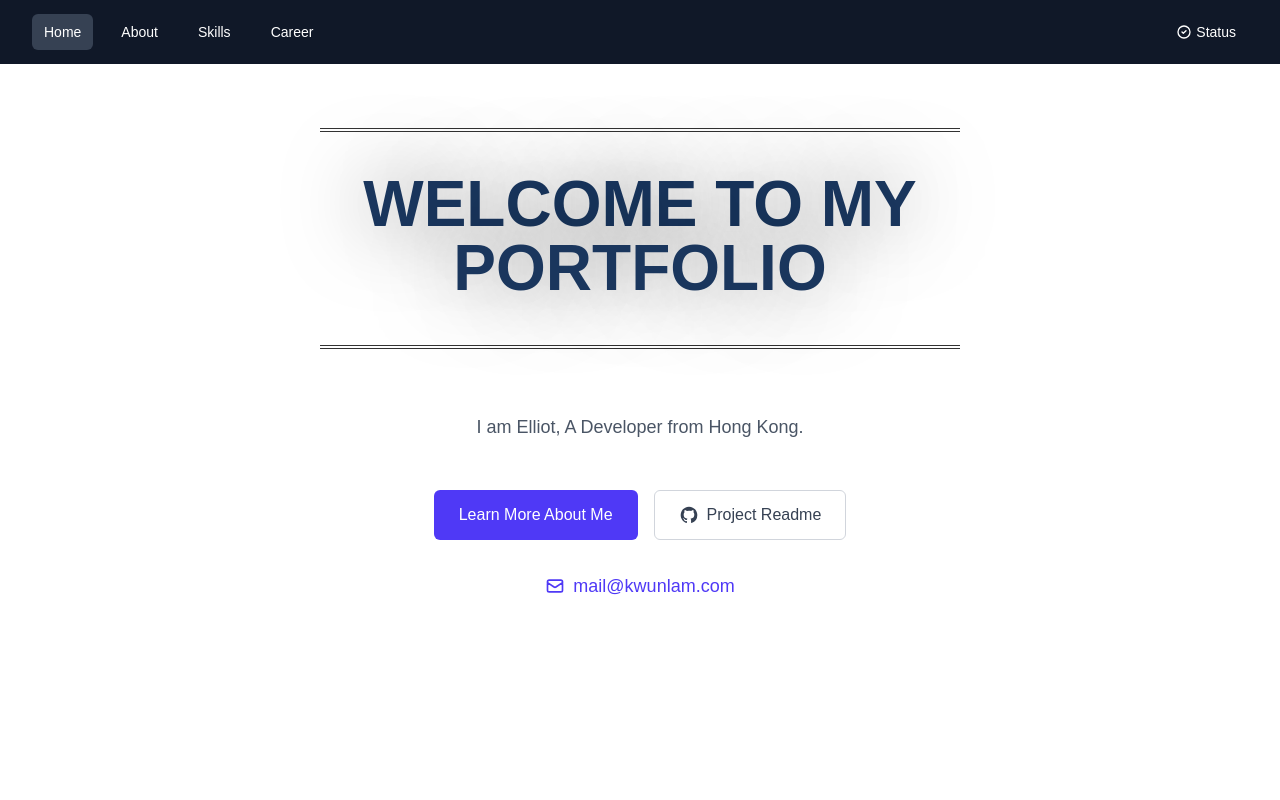
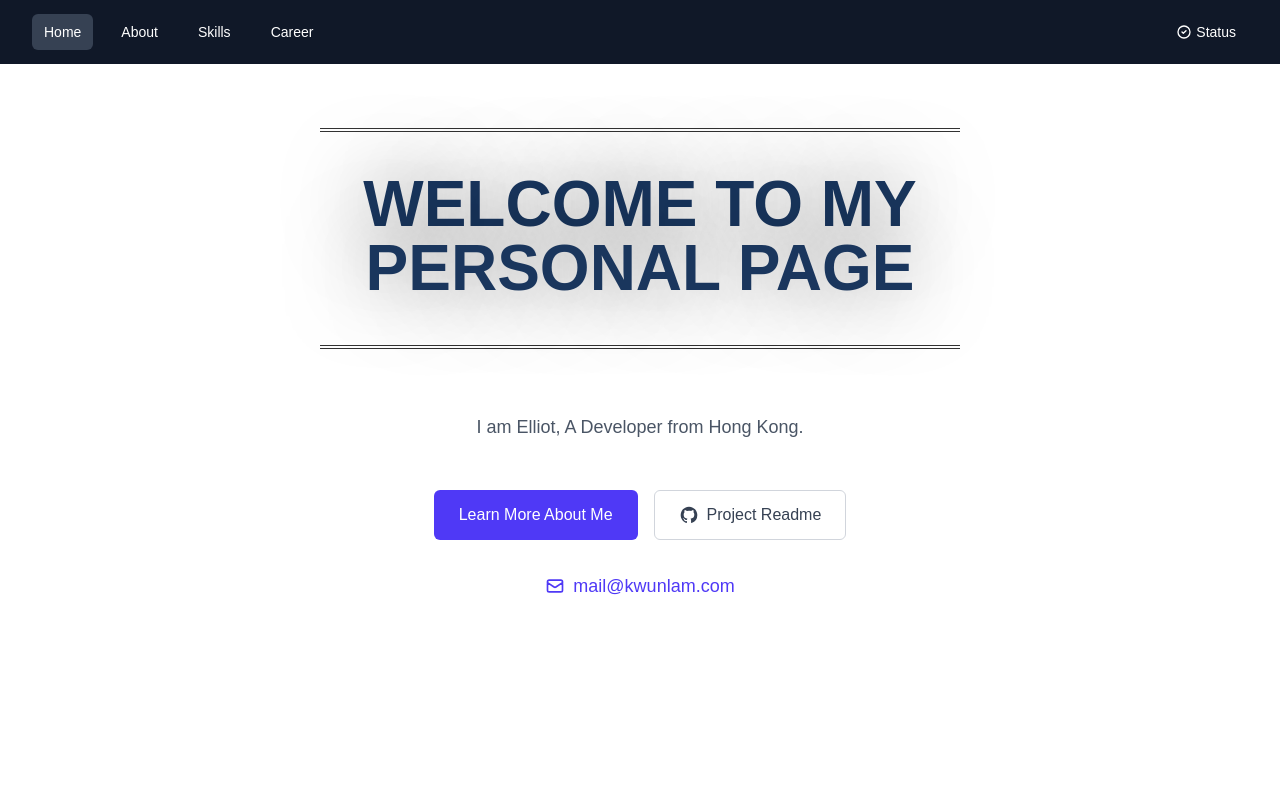
Before and after one commit to etklam/portfolio-2025-apr, a Next.js app: page / in a window 1280 px wide. Shown: the top 800 px of the page. Built offline with nearby package versions, Linux system fonts and the light colour scheme.

Commit message:
Change wording in the first page

```diff
--- a/src/app/page.tsx
+++ b/src/app/page.tsx
@@ -34,7 +34,7 @@ export default function Home() {
           <div className="text-center">
             <div className="animated-text">
               <p>
-                <span>Welcome to My Portfolio</span>
+                <span>Welcome to My Personal Page</span>
               </p>
             </div>
             <div className="max-w-3xl mx-auto">
```
